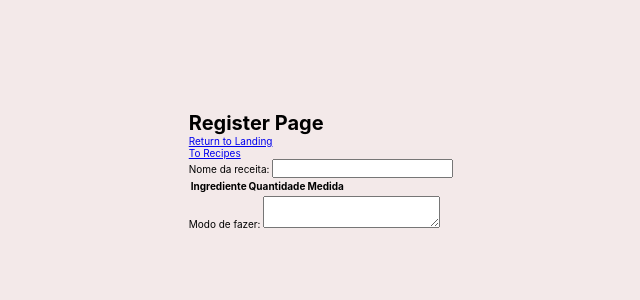
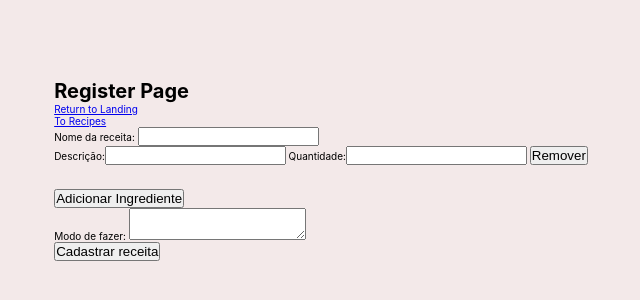
Before and after one commit to GCMoura/bon-appetit, a React (Create React App) app: page /register in a window 1280 px wide. Shown: the part 230-530 px from the top of the page, without its empty margins (319-959 px from the left). Built offline with nearby package versions, Linux system fonts and the light colour scheme; the HTML template or start-up script is replaced by a standard one.

Commit message:
register recipes done

```diff
--- a/src/component/FormItens/input.js
+++ b/src/component/FormItens/input.js
@@ -1,10 +1,10 @@
 import React from 'react'
 
-function Input({ name, label }){
+function Input({ name, label, type, ...rest }){
   return (
     <div>
       <label htmlFor={ name }>{ label } </label>
-      <input type="text" id={ name }/>
+      <input type={ type } className={ name } { ...rest }/>
     </div>
   )
 }
--- a/src/component/FormItens/table.js
+++ /dev/null
@@ -1,20 +0,0 @@
-import React from 'react'
-
-function TableOfIngredients({ ingredient, qtd, measure }) {
-  return (
-    <table>
-      <tr>
-        <th>Ingrediente</th>
-        <th>Quantidade</th>
-        <th>Medida</th>
-      </tr>
-      <tr>
-        <th>{ingredient}</th>
-        <th>{qtd}</th>
-        <th>{measure}</th>
-      </tr>
-    </table>
-  )
-}
-
-export default TableOfIngredients
--- a/src/component/FormItens/textArea.js
+++ b/src/component/FormItens/textArea.js
@@ -1,10 +1,10 @@
 import React from 'react'
 
-function TextArea({ name, label }) {
+function TextArea({ name, label, ...rest }) {
   return (
     <div>
       <label htmlFor={ name }>{ label } </label>
-      <textarea  id={ name }/>
+      <textarea  id={ name } { ...rest } />
     </div>
   )
 }
--- /dev/null
+++ b/src/component/Recipe/direction.js
@@ -0,0 +1,11 @@
+import React from 'react'
+
+function Direction({ direction }) {
+  return(
+    <div>
+      <h1>{direction}</h1>
+    </div>
+  )
+}
+
+export default Direction
--- /dev/null
+++ b/src/component/Recipe/ingredient.js
@@ -0,0 +1,31 @@
+import React from 'react'
+
+function Ingredient({ ingredients }){
+
+  var ingredient = []
+  var mergeIngredient
+
+  Object.values(ingredients).map((values) => {
+    Object.entries(values).map((key) => {
+      console.log(key.length)
+      mergeIngredient = ''
+      for(let i = 0; i < key.length; i++){
+        mergeIngredient += `${key[i]} `
+      }
+      ingredient.push(mergeIngredient)
+    })
+  })
+  console.log(ingredient)
+
+  return (
+    <div>
+      {
+        ingredient.map((value) => {
+          return <h1>{value}</h1>
+        })
+      }
+    </div>
+  )
+}
+
+export default Ingredient
--- a/src/component/Recipe/recipe.js
+++ /dev/null
@@ -1,16 +0,0 @@
-import React from 'react'
-
-function Recipe({title, ingredients, directions}) {
-  return(
-    <div>
-      <h1>{title}</h1>
-      {ingredients.map((ingredient) => {
-          return <h1>{ingredient}</h1>
-        })
-      }
-      <h1>{directions}</h1>
-    </div>
-  )
-}
-
-export default Recipe
--- /dev/null
+++ b/src/component/Recipe/title.js
@@ -0,0 +1,12 @@
+import React from 'react'
+
+function Title({ title }) {
+
+  return(
+    <div>
+      <h1>{ title }</h1>
+    </div>
+  )
+}
+
+export default Title
--- a/src/pages/landingPage/landing.js
+++ b/src/pages/landingPage/landing.js
@@ -21,12 +21,11 @@ function Landing() {
     let recipesArray = []
 
     for(let i in recipesReturned){
-      for(let j in recipesReturned[i].ingredientsArray){
-        if(recipesReturned[i].ingredientsArray[j] === ingredient){
-          recipesArray.push(recipesReturned[i])
-        }
+      if(recipesReturned[i].ingredients.hasOwnProperty(ingredient)){
+        recipesArray.push(recipesReturned[i])
       }
     }
+
     history.push({
       pathname: '/recipes',
       state: { detail: recipesArray }
--- a/src/pages/recipePage/recipes.js
+++ b/src/pages/recipePage/recipes.js
@@ -1,13 +1,27 @@
 import React from 'react'
 import { Link, useHistory } from 'react-router-dom'
 
-import Recipe from '../../component/Recipe/recipe'
+import Title from '../../component/Recipe/title'
+import Ingredient from '../../component/Recipe/ingredient'
+import Direction from '../../component/Recipe/direction'
 
 function Recipes() {
 
   const history = useHistory()
 
   const recipes = history.location.state.detail
+
+  var title
+  var direction
+  var ingredients = []
+
+  for(let i in recipes){
+    title = recipes[i].title
+    direction = recipes[i].direction
+    ingredients.push(recipes[i].ingredients)
+  }
+
+  console.log(ingredients)
 
   return (
     <div>
@@ -20,13 +34,15 @@ function Recipes() {
         To Register
       </Link>
 
-      { recipes.map((recipe) => {
-        return <Recipe
-          key={recipe.id}
-          title={recipe.title}
-          ingredients={recipe.ingredientsArray}
-          directions={recipe.howToMake} />
-      }) }
+      <Title
+        title={title}
+      />
+      <Ingredient
+        ingredients={ingredients}
+      />
+      <Direction
+        direction={direction}
+      />
 
     </div>
   )
--- a/src/pages/registerPage/register.js
+++ b/src/pages/registerPage/register.js
@@ -3,14 +3,60 @@ import { Link } from 'react-router-dom'
 
 import Input from '../../component/FormItens/input'
 import TextArea from '../../component/FormItens/textArea'
-import TableOfIngredients from '../../component/FormItens/table'
+
+import config from '../../config/index'
+
+const URL_RECIPES = `${config}/recipes`
 
 function Register() {
+
+  const id = Date.now().toString()
 
   const [ title, setTitle ] = useState('')
   const [ direction, setDirection ] = useState('')
 
+  const valueBase = {description: '', quant: ''};
+
+  const [ingredients, setIngredients] = useState([{...valueBase}]);
+
+  const handleAdd = () => {
+    setIngredients(state => [...state, {... valueBase}]);
+  }
+
+  const handleChange = (event, index) => {
+    const {name, value} = event.target;
+    let values = [...ingredients];
+    values[index][name] = value;
+    setIngredients(state => [...values]);
+  }
+
+  const handleDelete = (index) => {
+    let values = ingredients.filter((a, b) => {
+      if (b !== index) {
+        return a;
+      }
+    });
+    setIngredients(state => [...values]);
+  }
+
+  async function handleRecipe(){
+
+    let newRecipe = {id, title, ingredients, direction}
+
+    console.log(title, ingredients, direction)
+
+    const serverResponse = await fetch(`${URL_RECIPES}`)
+
+    const recipesReturned =  await serverResponse.json()
+
+    recipesReturned.push(newRecipe)
+
+    console.log(recipesReturned)
+
+  }
+
   return (
+    <div>
       <div>
         <h1>Register Page</h1>
         <Link to='/'>
@@ -20,31 +66,51 @@ function Register() {
         <Link to='/recipes'>
           To Recipes
         </Link>
+      </div>
 
       <main>
-        <form>
         <Input
             name="title"
             label="Nome da receita:"
+            type="text"
             value={title}
             onChange={(event) => { setTitle(event.target.value)}}
           />
 
-          <TableOfIngredients
-
-          />
+        <div>
+          <div>
+            {ingredients.map((ing, index) => (
+              <div key={index}>
+                <label> Descrição:
+                <input name="description" type="text" value={ing.description} onChange={event => handleChange(event, index)}/>
+                </label>
+                <label> Quantidade:
+                <input name="quant" type="text" value={ing.quant} onChange={event => handleChange(event, index)}/>
+                </label> { ' ' }
+                <button onClick={e => handleDelete(index)}>Remover</button>
+              </div>
+            ))}
+            <br />
+            <br />
+            <button onClick={handleAdd}>Adicionar Ingrediente</button>
+          </div>
+        </div>
 
          <TextArea
-            name='directions'
+            name='direction'
             label='Modo de fazer:'
+            type="text"
             value={direction}
             onChange={(event) => { setDirection(event.target.value)}}
           />
+          <div>
+            <button onClick={handleRecipe}>
+              Cadastrar receita
+            </button>
+          </div>
+    </main>
+  </div>
 
-        </form>
-      </main>
-
-    </div>
   )
 }
 
```
Also changed, not shown: recipe.json (+7 -11 lines), 2 other files (tests, documents, lock files or other folders). Lines whose indentation alone changed are shown as unchanged.
